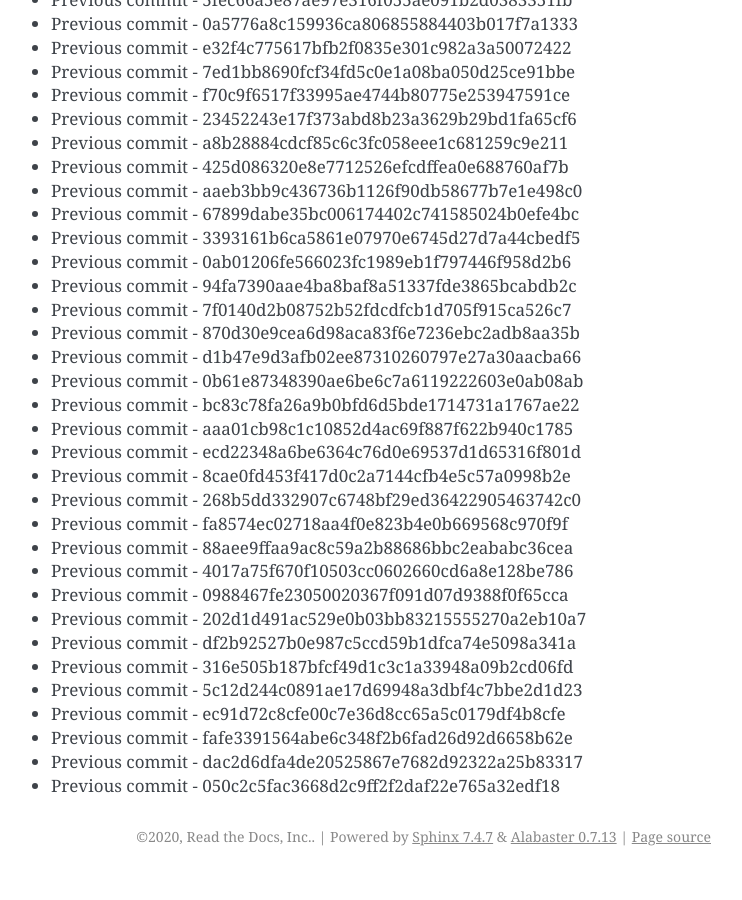
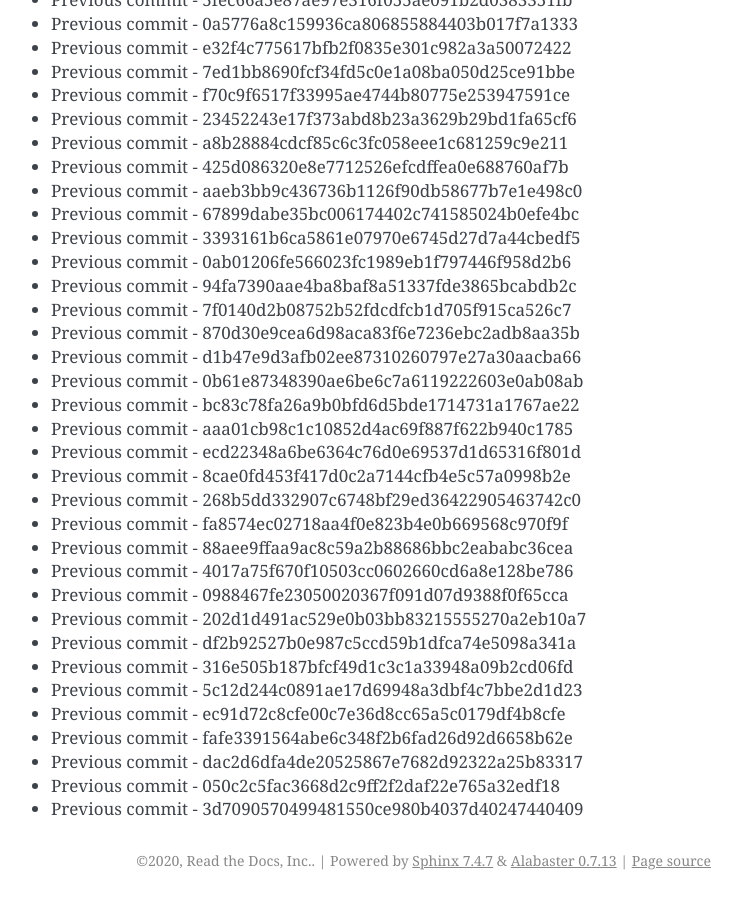
Before and after one commit to readthedocs/rtd-git-stresstest, a Sphinx documentation site: the page built from docs/updates.rst, in a window 1280 px wide and 900 px high, scrolled down 92535 px. Shown: the whole window, without its empty margins (399-1141 px from the left). Built offline with Sphinx 7.4.7, drawn with Linux system fonts in a browser that asks for light colours; before the commit the page ends 93411 px from its top, so only the background shows below that.

Commit message:
Generating commit from previous: 3d7090570499481550ce980b4037d40247440409

```diff
--- a/docs/updates.rst
+++ b/docs/updates.rst
@@ -3920,3 +3920,4 @@ It can be tested for any performance characteristics.
 * Previous commit - fafe3391564abe6c348f2b6fad26d92d6658b62e
 * Previous commit - dac2d6dfa4de20525867e7682d92322a25b83317
 * Previous commit - 050c2c5fac3668d2c9ff2f2daf22e765a32edf18
+* Previous commit - 3d7090570499481550ce980b4037d40247440409
```
